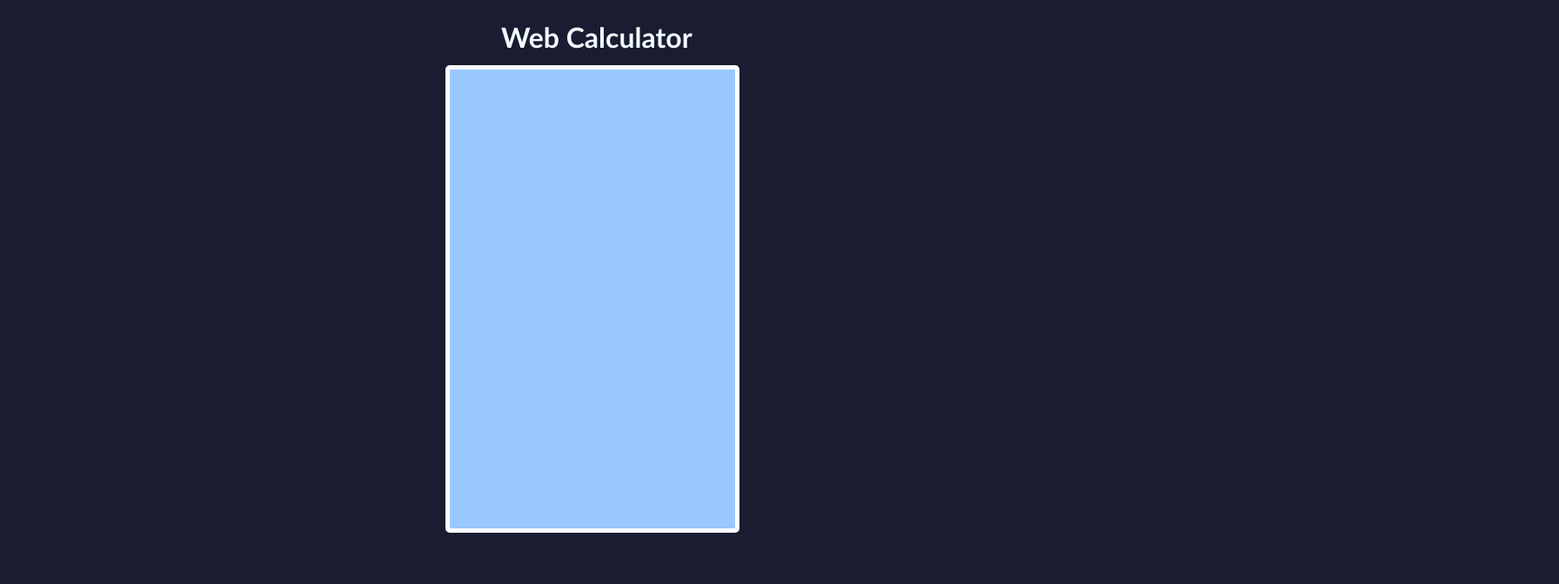
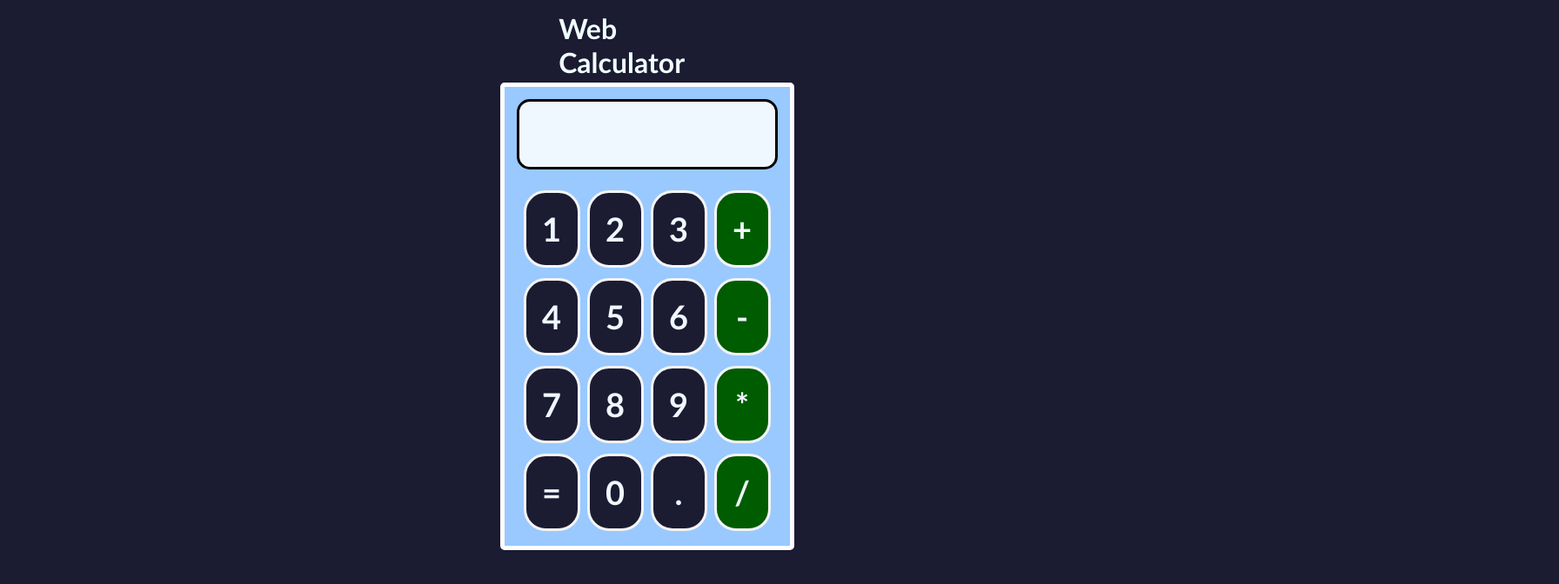
Before and after one commit to Santi846/calculator, a React (Create React App) app: page / in a window 1280 px wide. Shown: the top 672 px of the page at 87% size, 1792 px wide, since content can reach past the window. Built offline with nearby package versions, Linux system fonts and the light colour scheme.

Commit message:
Calculator terminal

```diff
--- a/src/App.css
+++ b/src/App.css
@@ -1,7 +1,7 @@
 body {
   background: #1b1b32;
   font-family: 'Gill Sans', 'Gill Sans MT', Calibri, 'Trebuchet MS', sans-serif;
-  display: fixed;
+  display: flex;
 }
 
 .App {
@@ -13,13 +13,13 @@ body {
   /* flex-wrap: wrap; */
   /* justify-content:center ;
   align-items: center;  */
-  margin-left: 40%;
+  margin-left: 170%;
 }
 
 .title{
   color: azure;
   /* padding-top: 1rem; */
-  margin: 1% 5%;
+  margin: 1% 20%;
 }
 
 .container_calculator {
@@ -30,3 +30,10 @@ body {
   border-radius: 5px;
   border: 5px solid white;
 }
+
+.calculator_row{
+  margin: 4px;
+  display: flex;
+  align-items: center;
+  justify-content: center;
+}
--- a/src/App.js
+++ b/src/App.js
@@ -1,10 +1,40 @@
 import './App.css';
+import { Button } from './components/button.jsx';
+import { Terminal } from './components/terminal.jsx';
 
 function App() {
   return (
     <div className="App">
       <h1 className='title'>Web Calculator</h1>
-      <div className='container_calculator'></div>
+      <div className='container_calculator'>
+        <Terminal></Terminal>
+        <div className='calculator_row'>
+          <Button>1</Button>
+          <Button>2</Button>
+          <Button>3</Button>
+          <Button>+</Button>
+        </div>
+        <div className='calculator_row'>
+        <Button>4</Button>
+        <Button>5</Button>
+        <Button>6</Button>
+        <Button>-</Button>
+        </div>
+        <div className='calculator_row'>
+        <Button>7</Button>
+        <Button>8</Button>
+        <Button>9</Button>
+        <Button>*</Button>
+        </div>
+        <div className='calculator_row'>
+        <Button>=</Button>
+        <Button>0</Button>
+        <Button>.</Button>
+        <Button>/</Button>
+        </div>
+        <div className='calculator_row'></div>
+
+      </div>
     </div>
   );
 }
--- /dev/null
+++ b/src/components/button.jsx
@@ -0,0 +1,15 @@
+import React from "react";
+import '../components/styles/button.css';
+
+export function Button(props) {
+
+    const isOperator = value => {
+        return isNaN(value) && (value != '.') && (value != '=');
+    };
+
+    return (
+        <div className={`calculator_button ${isOperator(props.children) ? 'operator' : ''}`.trimEnd()}>
+            {props.children}
+        </div>
+    );
+}
--- /dev/null
+++ b/src/components/styles/button.css
@@ -0,0 +1,39 @@
+.calculator_button{
+    height: 83px;
+    display: flex;
+    flex:1 1;
+    justify-content: center;
+    align-items: center;
+    font-weight: bold;
+    font-size: 38px;
+    background: #1b1b32;
+    color: aliceblue;
+    border-radius: 25px;
+    border: whitesmoke solid 3px;
+    margin: 4px;
+    cursor: pointer;
+    user-select: none;
+
+}
+
+.calculator_button:hover{
+    height: 83px;
+    display: flex;
+    flex:1 1;
+    justify-content: center;
+    align-items: center;
+    font-weight: bold;
+    font-size: 38px;
+    background: aliceblue;
+    color: #1b1b32;
+    border-radius: 25px;
+    border: #1b1b32 solid 3px;
+    margin: 4px;
+    cursor: pointer;
+    user-select: none;
+
+}
+
+.operator{
+    background: rgb(0, 92, 0);
+}
--- /dev/null
+++ b/src/components/styles/terminal.css
@@ -0,0 +1,12 @@
+.input {
+    height: 75px;
+    border-radius: 15px;
+    border: 3px solid black;
+    margin-bottom: 20px;
+    display: flex;
+    justify-content: flex-end;
+    background: aliceblue;
+    align-items: center;
+    font-weight: bold;
+    font-size: 30px;
+}
--- /dev/null
+++ b/src/components/terminal.jsx
@@ -0,0 +1,10 @@
+import React from "react";
+import '../components/styles/terminal.css';
+
+export const Terminal = ({ input }) => {
+    return(
+        <div className='input'>
+            {input}
+        </div>
+    );
+};
```
